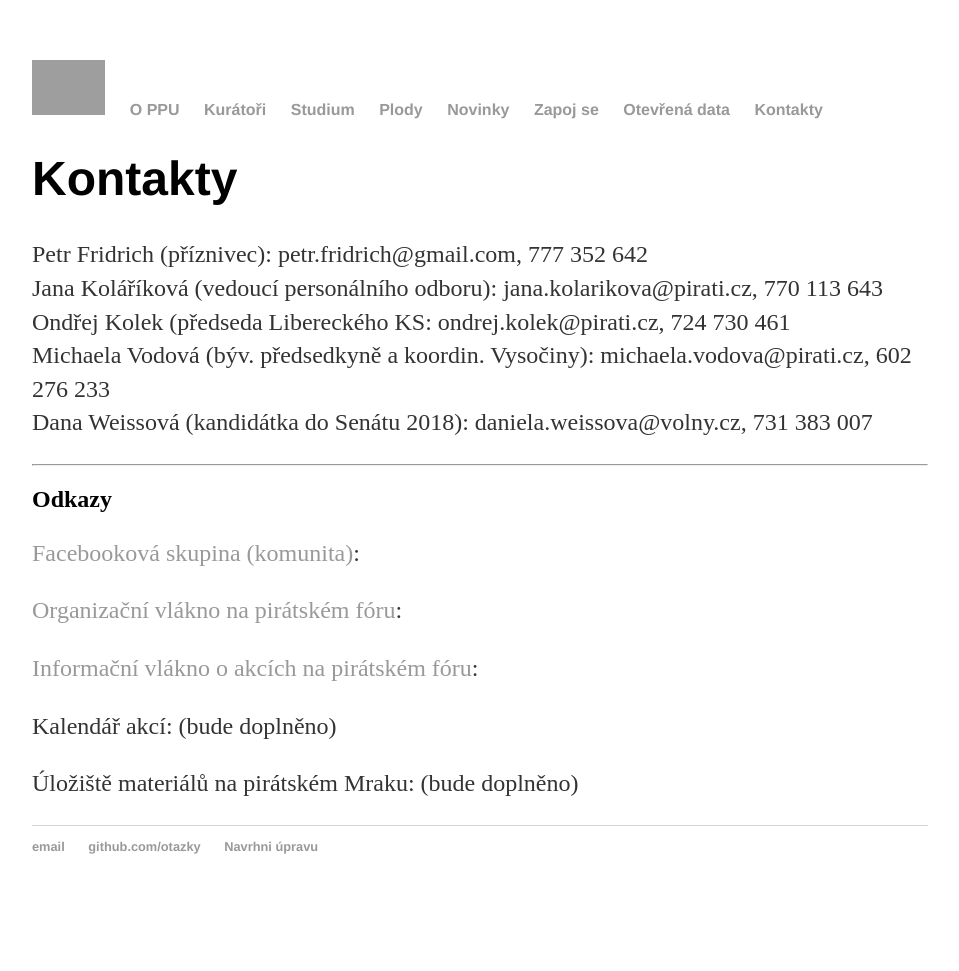
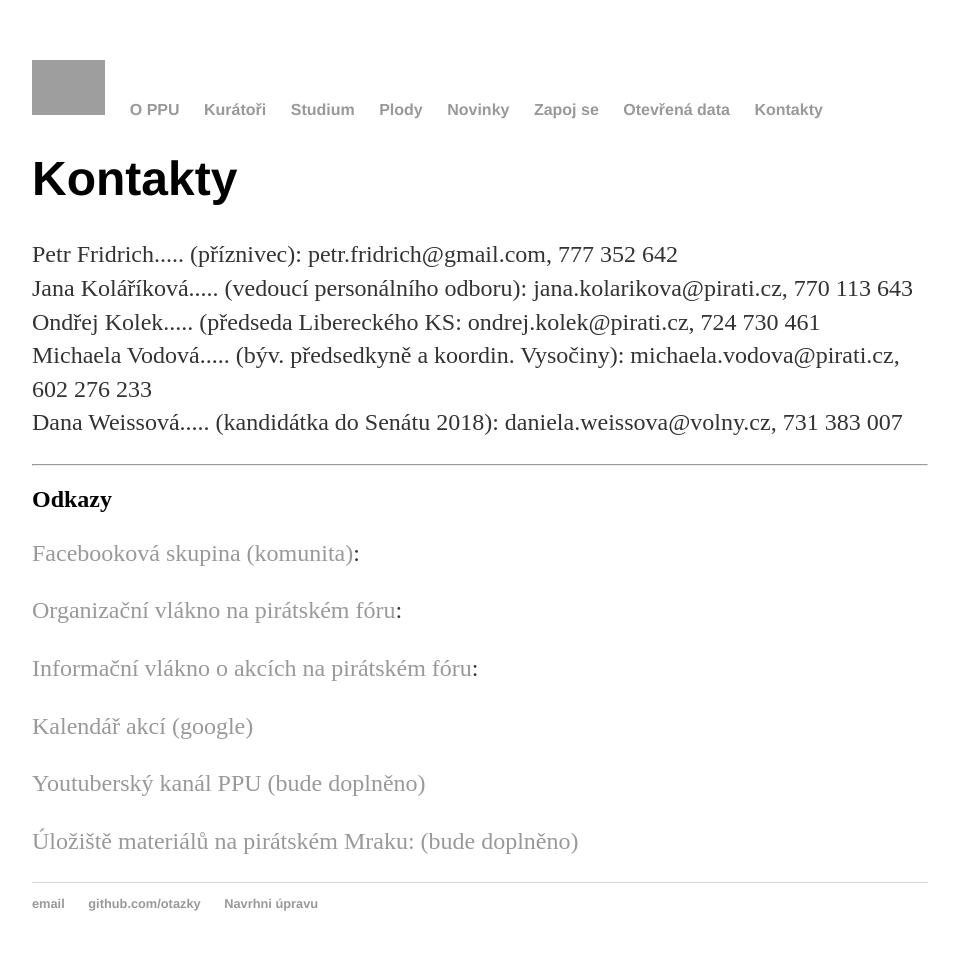
Before and after one commit to otazky/otazky.github.io, a Jekyll site: the page built from kontakt/index.html, in a window 1280 px wide. Shown: the whole page, without its empty margins (160-1119 px from the left). Built offline with Jekyll 4.4.1, drawn with Linux system fonts in a browser that asks for light colours; before the commit the page ends 914 px from its top, so only the background shows below that; grey boxes are pictures that could not be loaded.

Commit message:
Doplnění kontaktů, kalendář

```diff
--- a/kontakt/index.html
+++ b/kontakt/index.html
@@ -6,11 +6,11 @@ title: Kontakty
 <h1>{{ page.title }}</h1>
 
  <p>
-    Petr Fridrich (příznivec): petr.fridrich@gmail.com, 777 352 642<br>
-    Jana Koláříková (vedoucí personálního odboru): jana.kolarikova@pirati.cz, 770 113 643 <br>
-    Ondřej Kolek (předseda Libereckého KS: ondrej.kolek@pirati.cz, 724 730 461<br>
-    Michaela Vodová (býv. předsedkyně a koordin. Vysočiny): michaela.vodova@pirati.cz, 602 276 233 <br>
-    Dana Weissová (kandidátka do Senátu 2018): daniela.weissova@volny.cz, 731 383 007 <br>
+    Petr Fridrich..... (příznivec): petr.fridrich@gmail.com, 777 352 642<br>
+    Jana Koláříková..... (vedoucí personálního odboru): jana.kolarikova@pirati.cz, 770 113 643 <br>
+    Ondřej Kolek..... (předseda Libereckého KS: ondrej.kolek@pirati.cz, 724 730 461<br>
+    Michaela Vodová..... (býv. předsedkyně a koordin. Vysočiny): michaela.vodova@pirati.cz, 602 276 233 <br>
+    Dana Weissová..... (kandidátka do Senátu 2018): daniela.weissova@volny.cz, 731 383 007 <br>
   </p>
 
 <hr>
@@ -28,9 +28,13 @@ title: Kontakty
 </p>
 
 <p>
-   Kalendář akcí: (bude doplněno)
+  <a href="https://calendar.google.com/calendar?cid=M21qYmFldXRuYjhlN2c1OW9ldDhkYjZrajRAZ3JvdXAuY2FsZW5kYXIuZ29vZ2xlLmNvbQ">Kalendář akcí (google)</a>
 </p>
 
 <p>
-   Úložiště materiálů na pirátském Mraku: (bude doplněno)
+  <a href="">Youtuberský kanál PPU (bude doplněno)</a>
 </p>
+
+<p>
+   <a href="">Úložiště materiálů na pirátském Mraku: (bude doplněno)</a>
+</p>
```
